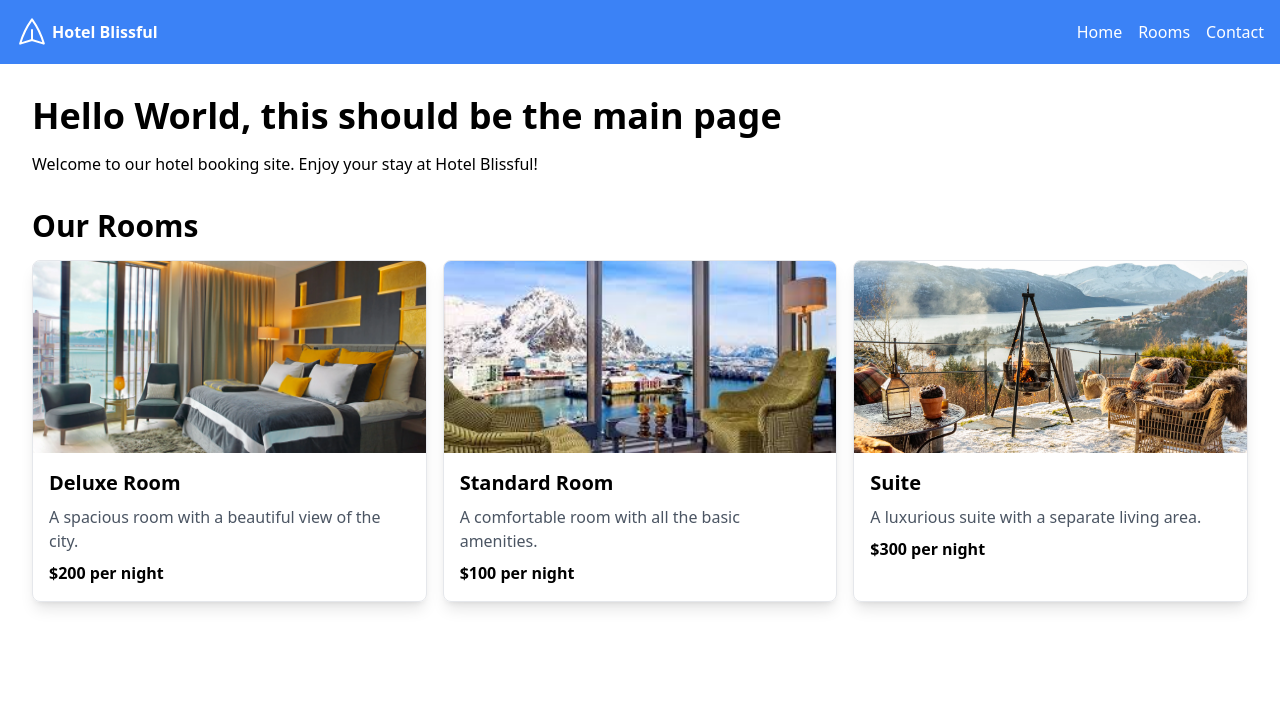
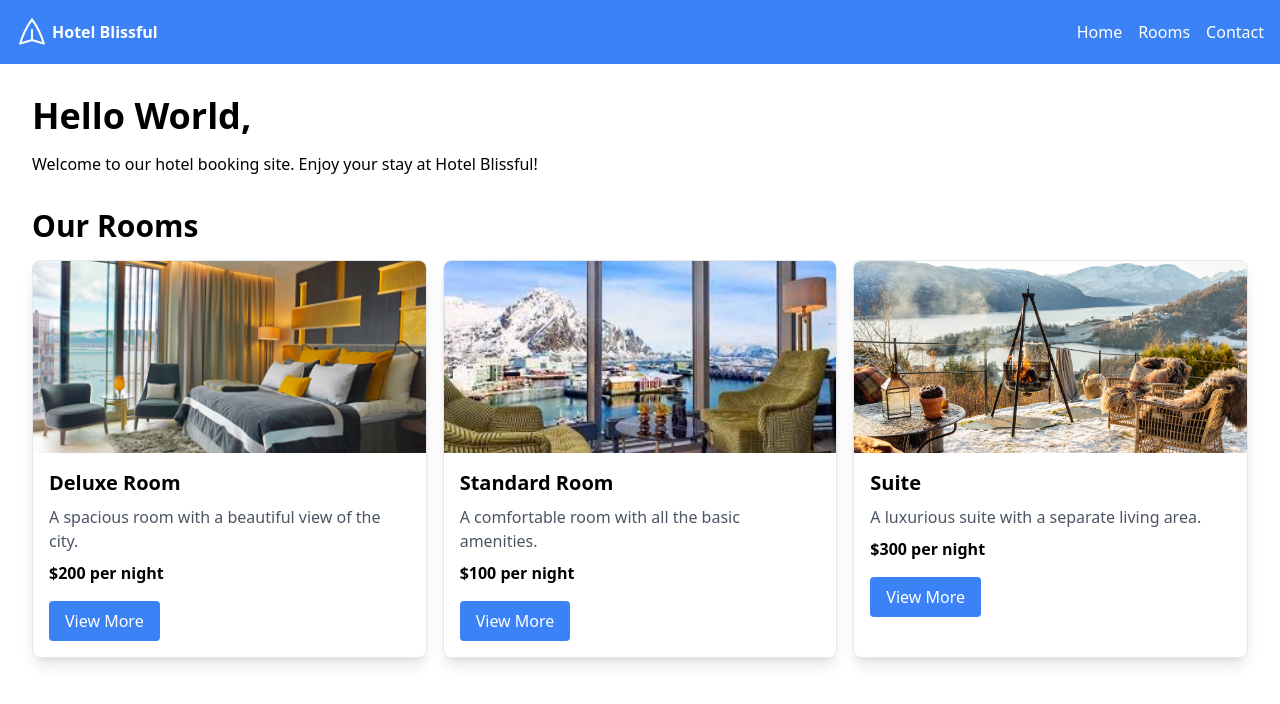
Before and after one commit to Chocopepero/CPSC362Front, a React (Vite) app in the folder client/: page / in a window 1280 px wide. Shown: the top 704 px of the page. Built offline with nearby package versions, Linux system fonts and the light colour scheme.

Commit message:
added link to the room page

```diff
--- a/client/src/pages/IndexPage.jsx
+++ b/client/src/pages/IndexPage.jsx
@@ -4,6 +4,8 @@ import Header from '../Header';
 import img1 from "../images/Hotelpic1.jpeg/"
 import img2 from "../images/Hotelpic2.webp/"
 import img3 from "../images/Hotelpic3.webp/";
+
+
 
 
 
@@ -15,14 +17,16 @@ export default function IndexPage() {
             name: 'Deluxe Room',
             description: 'A spacious room with a beautiful view of the city.',
             price: '$200 per night',
-            imageUrl: img2
+            imageUrl: img2,
+            link: '/DeluxeRoom'
         },
         {
             id: 2,
             name: 'Standard Room',
             description: 'A comfortable room with all the basic amenities.',
             price: '$100 per night',
-            imageUrl: img1
+            imageUrl: img1,
+            link: '/StandardRoom'
         },
         {
             id: 3,
@@ -32,18 +36,12 @@ export default function IndexPage() {
             imageUrl: img3
         }
     ];
+    return (
+
+        <div>
 
 
-    return (
-
-
-
-
-
-
-
-        <div>
-                <header className="p-4 flex justify-between items-center bg-blue-500 text-white">
+            <header className="p-4 flex justify-between items-center bg-blue-500 text-white">
                 <Link to="/" className="flex items-center gap-1">
                     <svg xmlns="http://www.w3.org/2000/svg" fill="none" viewBox="0 0 24 24" strokeWidth={1.5} stroke="currentColor" className="h-8 w-8 -rotate-90">
                         <path strokeLinecap="round" strokeLinejoin="round" d="M6 12 3.269 3.125A59.769 59.769 0 0 1 21.485 12 59.768 59.768 0 0 1 3.27 20.875L5.999 12Zm0 0h7.5" />
@@ -54,11 +52,14 @@ export default function IndexPage() {
                     <Link to="/" className="hover:underline">Home</Link>
                     <Link to="/rooms" className="hover:underline">Rooms</Link>
                     <Link to="/contact" className="hover:underline">Contact</Link>
+
+
+
                 </nav>
             </header>
 
             <div className="container p-8">
-                <h1 className="text-4xl font-bold">Hello World, this should be the main page</h1>
+                <h1 className="text-4xl font-bold">Hello World,</h1>
                 <p className="mt-4">Welcome to our hotel booking site. Enjoy your stay at Hotel Blissful!</p>
 
                 <h2 className="text-3xl font-bold mt-8">Our Rooms</h2>
@@ -70,6 +71,10 @@ export default function IndexPage() {
                                 <h3 className="text-xl font-bold">{room.name}</h3>
                                 <p className="mt-2 text-gray-600">{room.description}</p>
                                 <p className="mt-2 font-bold">{room.price}</p>
+                                <Link to={room.link} className="mt-4 inline-block bg-blue-500 text-white py-2 px-4 rounded">
+                                    View More
+                                </Link>
+
                             </div>
                         </div>
                     ))}
```
